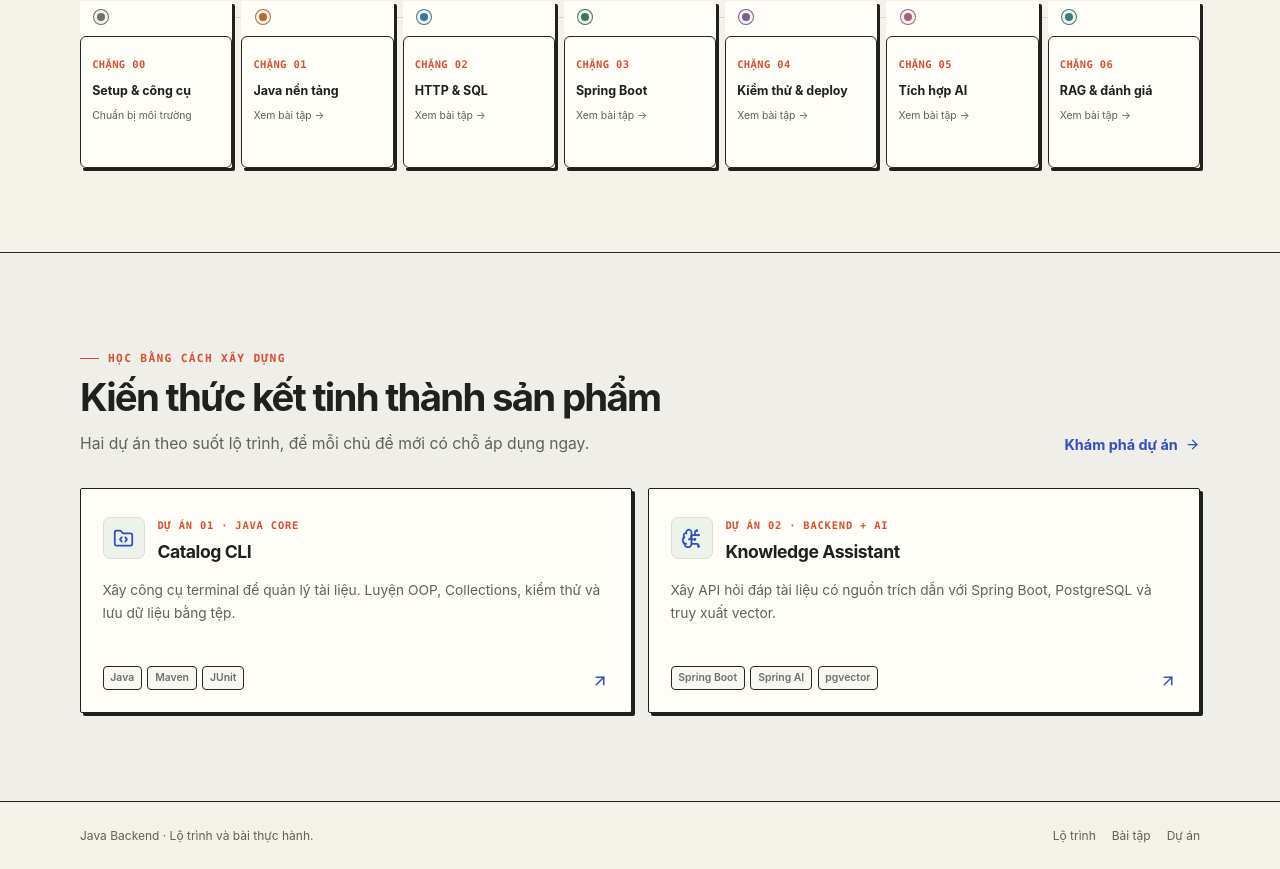
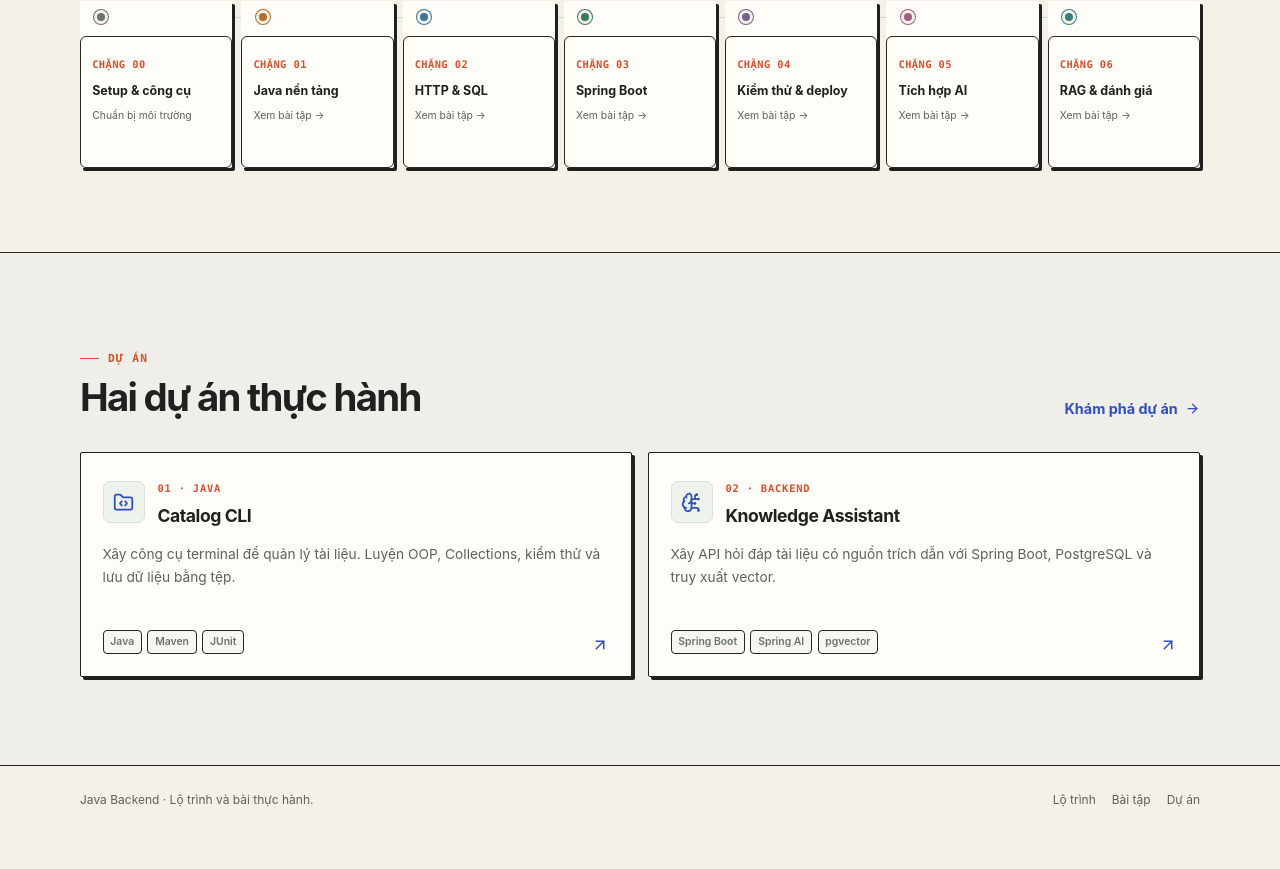
Before and after one commit to VanDung279206/JavaBackend_AI_RoadMap, a Next.js app in the folder website/: page /JavaBackend_AI_RoadMap/ in a window 1280 px wide. Shown: the part 2022-2891 px from the top of the page. After the commit the page ends 2855 px from the top, so only its background shows below. Built offline with nearby package versions, Linux system fonts and the light colour scheme; no server answers.

Commit message:
sửa các text rối mắt

```diff
--- a/website/src/components/sections/ProjectShowcase.tsx
+++ b/website/src/components/sections/ProjectShowcase.tsx
@@ -6,7 +6,7 @@ const projects = [
     title: "Catalog CLI",
     desc: "Xây công cụ terminal để quản lý tài liệu. Luyện OOP, Collections, kiểm thử và lưu dữ liệu bằng tệp.",
     tech: ["Java", "Maven", "JUnit"],
-    label: "DỰ ÁN 01 · JAVA CORE",
+    label: "01 · JAVA",
     href: "/docs/01_Java",
     Icon: FolderCode,
   },
@@ -14,7 +14,7 @@ const projects = [
     title: "Knowledge Assistant",
     desc: "Xây API hỏi đáp tài liệu có nguồn trích dẫn với Spring Boot, PostgreSQL và truy xuất vector.",
     tech: ["Spring Boot", "Spring AI", "pgvector"],
-    label: "DỰ ÁN 02 · BACKEND + AI",
+    label: "02 · BACKEND",
     href: "/roadmap",
     Icon: BrainCircuit,
   },
@@ -26,9 +26,8 @@ export default function ProjectShowcase() {
       <div className="layout-container">
         <div className="section-heading">
           <div className="section-heading-copy">
-            <span className="eyebrow">HỌC BẰNG CÁCH XÂY DỰNG</span>
-            <h2 className="section-title" id="projects-title">Kiến thức kết tinh thành sản phẩm</h2>
-            <p className="section-description">Hai dự án theo suốt lộ trình, để mỗi chủ đề mới có chỗ áp dụng ngay.</p>
+          <span className="eyebrow">DỰ ÁN</span>
+          <h2 className="section-title" id="projects-title">Hai dự án thực hành</h2>
           </div>
           <Link href="/projects" className="text-link">
             Khám phá dự án <ArrowRight size={15} aria-hidden="true" />
```
